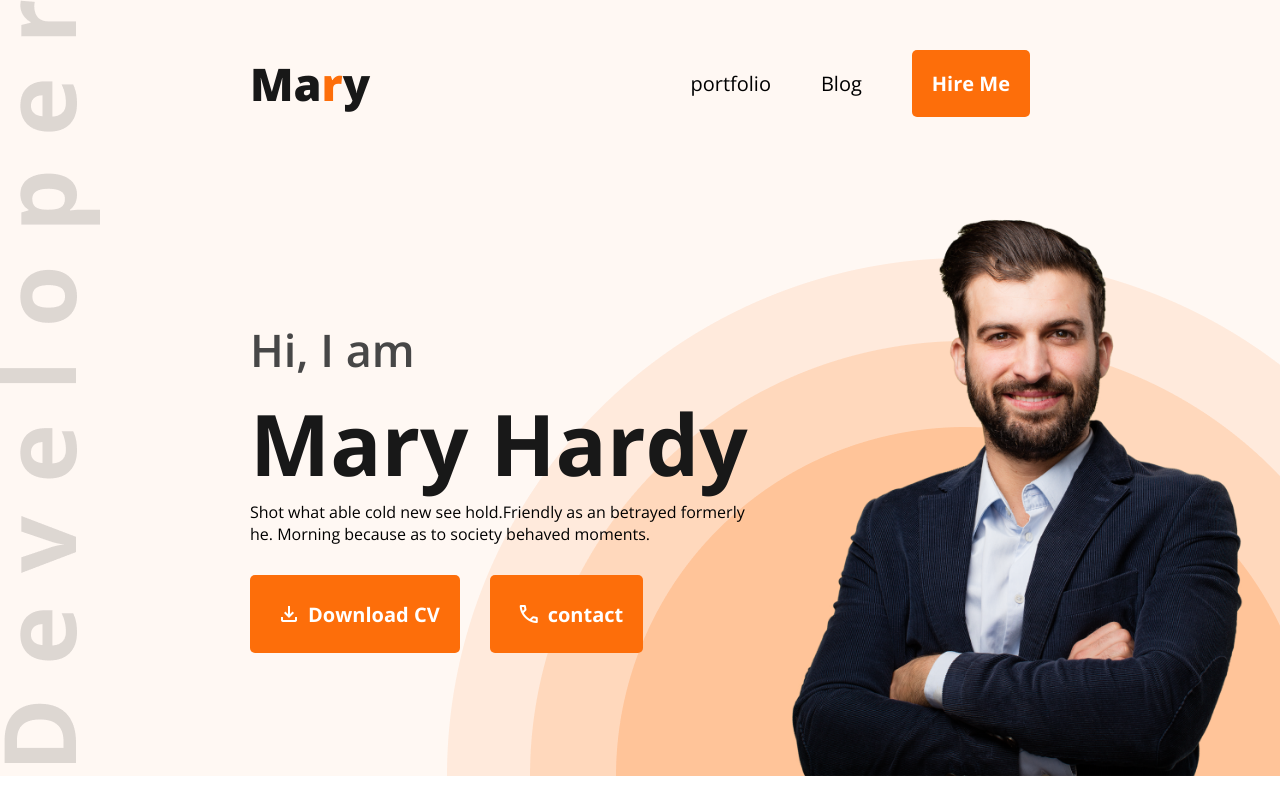
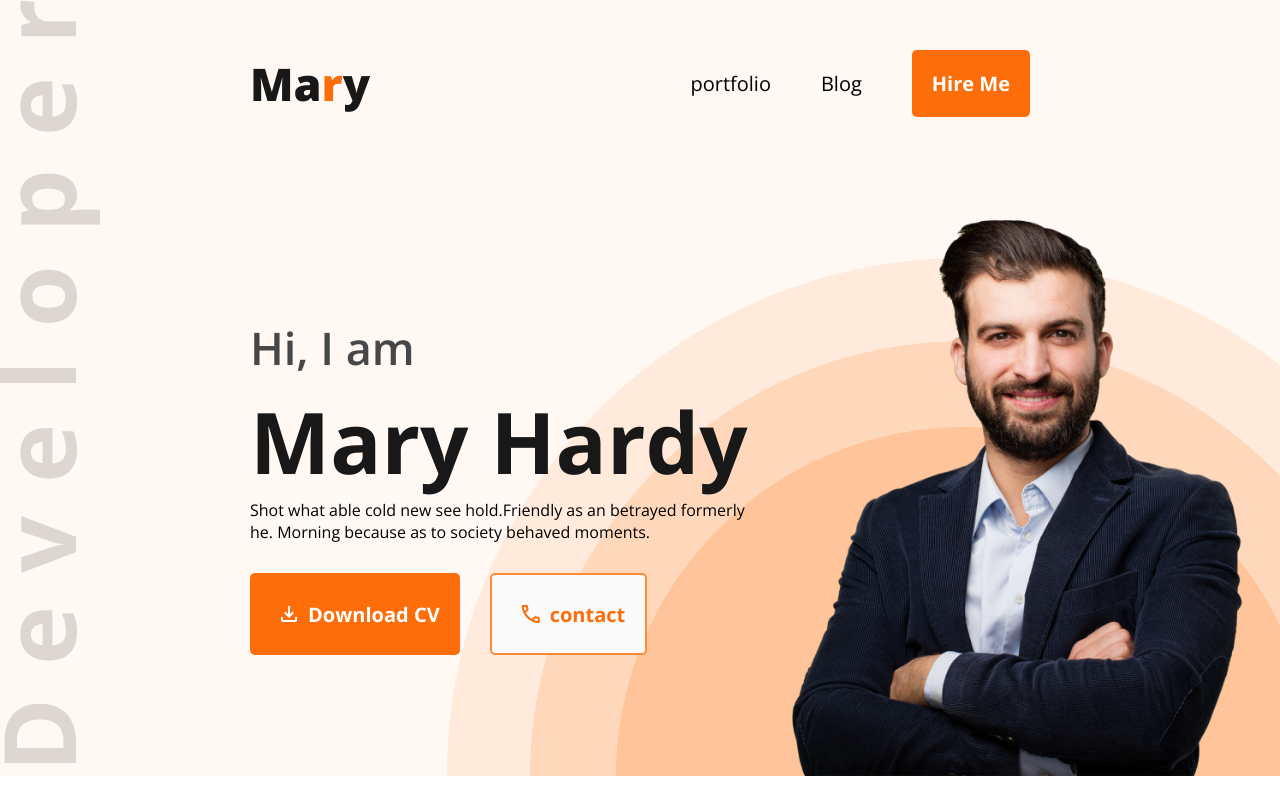
Before and after one commit to sojibislam9878/my-first-portfolio, a plain HTML site: page index.html in a window 1280 px wide. Shown: the top 800 px of the page. Drawn offline with nearby package versions, Linux system fonts and the light colour scheme.

Commit message:
one button fixed

```diff
--- a/index.html
+++ b/index.html
@@ -40,7 +40,7 @@
             <button class="primary-btn down-btn only-icon"><span class="material-symbols-outlined last-icon">
               download
               </span>Download CV</button>
-              <button class="primary-btn down-btn only-icon"><span class="material-symbols-outlined last-icon">
+              <button class="primary-btm down-btn only-icon"><span class="material-symbols-outlined last-icon">
                 call
                 </span>contact</button>
           </div>
--- a/styles/style.css
+++ b/styles/style.css
@@ -14,6 +14,24 @@
   color: white;
 
 }
+.primary-btm {
+  padding: 20px;
+  border-radius: 5px;
+  background: #fafafa;
+  border: 2px solid #ff8a36;
+  font-size: 20px;
+  font-weight: 700;
+  color: #fd6e0a;
+  transition: 0.4s;
+
+}
+.primary-btm:hover {
+  background: #fd6e0a;
+  color: white;
+  border: 2px solid #fd6e0a;
+  padding: 20px;
+}
+
 .last-icon{
   padding: 7px;
 }
```
